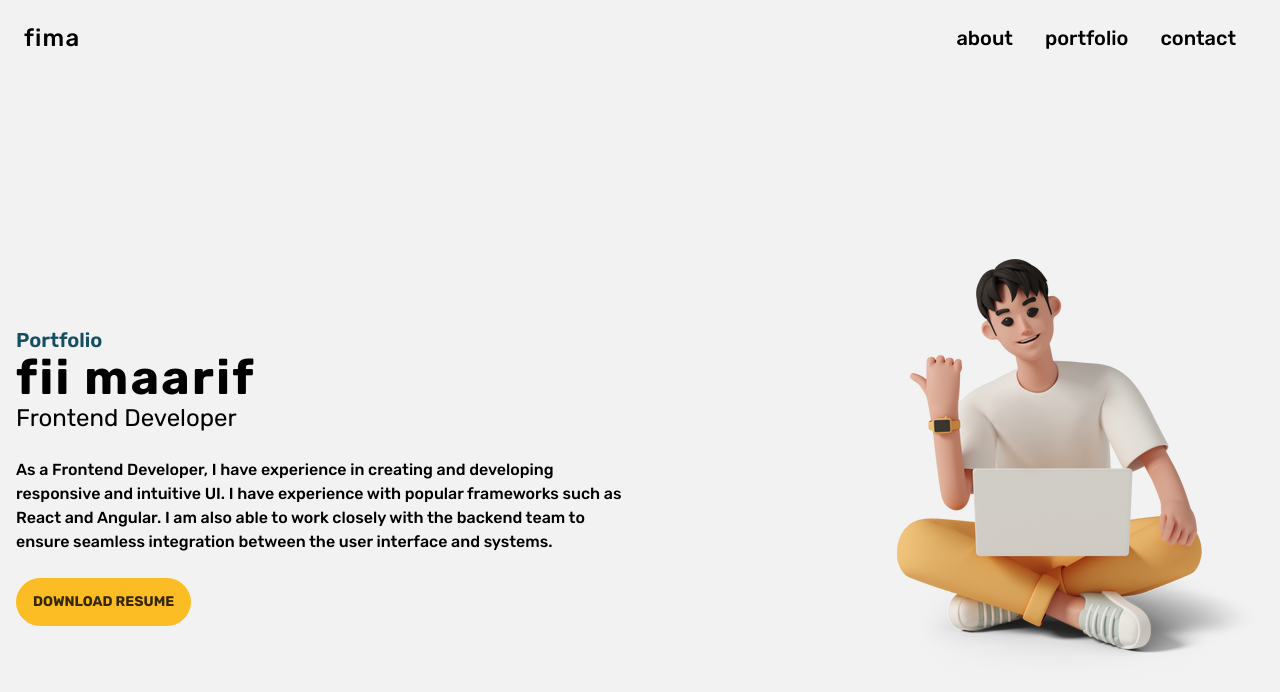
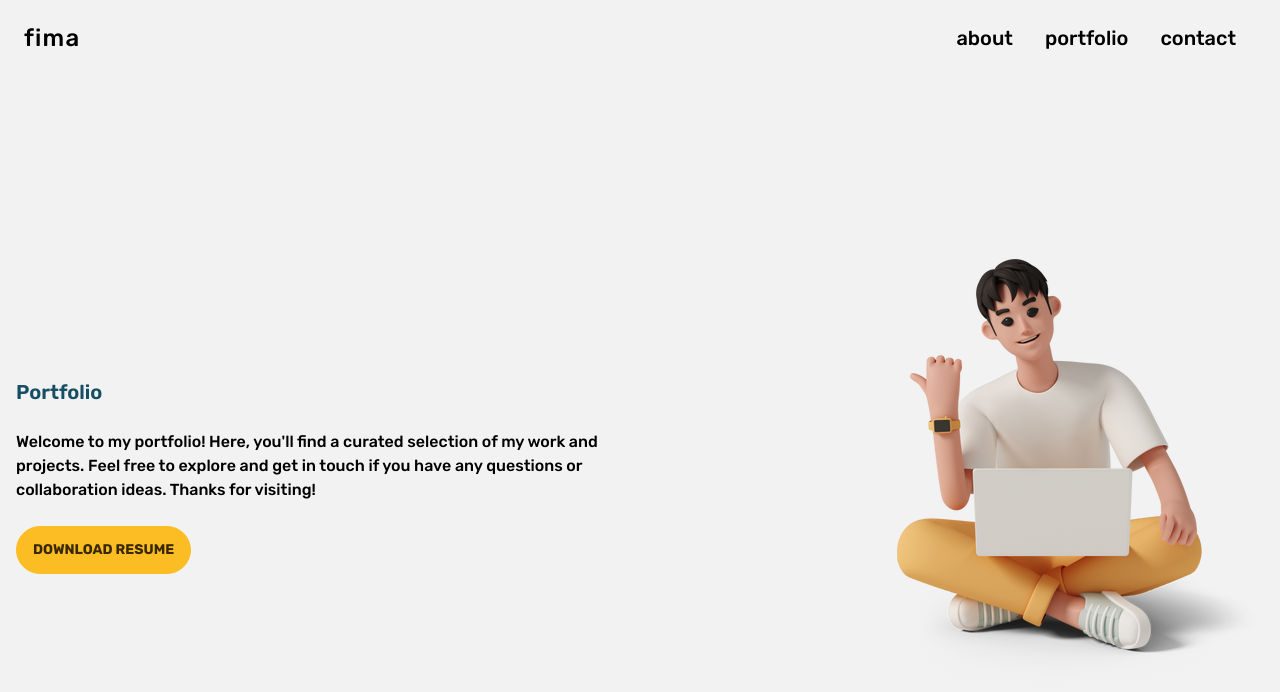
Before and after one commit to fiimaarif/fima-site, a Next.js app: page /portfolio in a window 1280 px wide. Shown: the top 692 px of the page. Built offline with nearby package versions, Linux system fonts and the light colour scheme.

Commit message:
[UPDATE] Content Portfolio

```diff
--- a/src/components/Portfolio/index.tsx
+++ b/src/components/Portfolio/index.tsx
@@ -2,7 +2,10 @@ export function Portfolio() {
   return (
     <div className="min-h-screen py-10 bg-base-200 flex items-center" id="hero">
       <div className="container mx-auto px-4">
-        <div data-aos="fade-left" className="flex flex-col items-center justify-between lg:flex-row-reverse">
+        <div
+          data-aos="fade-left"
+          className="flex flex-col items-center justify-between lg:flex-row-reverse"
+        >
           <div className="lg:w-1/2 w-full">
             <img
               className="mx-auto lg:mx-0 lg:ml-auto"
@@ -13,16 +16,10 @@ export function Portfolio() {
             <h2 className="text-xl font-semibold text-cyan-900 font-rubik">
               Portfolio
             </h2>
-            <h1 className="text-5xl font-bold tracking-wider font-rubik">
-              fii maarif
-            </h1>
-            <h2 className="text-2xl font-rubik">Frontend Developer</h2>
             <p className="py-6 font-medium text-justify lg:text-left font-rubik">
-              As a Frontend Developer, I have experience in creating and
-              developing responsive and intuitive UI. I have experience with
-              popular frameworks such as React and Angular. I am also able to
-              work closely with the backend team to ensure seamless integration
-              between the user interface and systems.
+              Welcome to my portfolio! Here, you'll find a curated selection of
+              my work and projects. Feel free to explore and get in touch if you
+              have any questions or collaboration ideas. Thanks for visiting!
             </p>
             <button className="btn btn-warning font-bold rounded-full font-rubik">
               Download Resume
```
